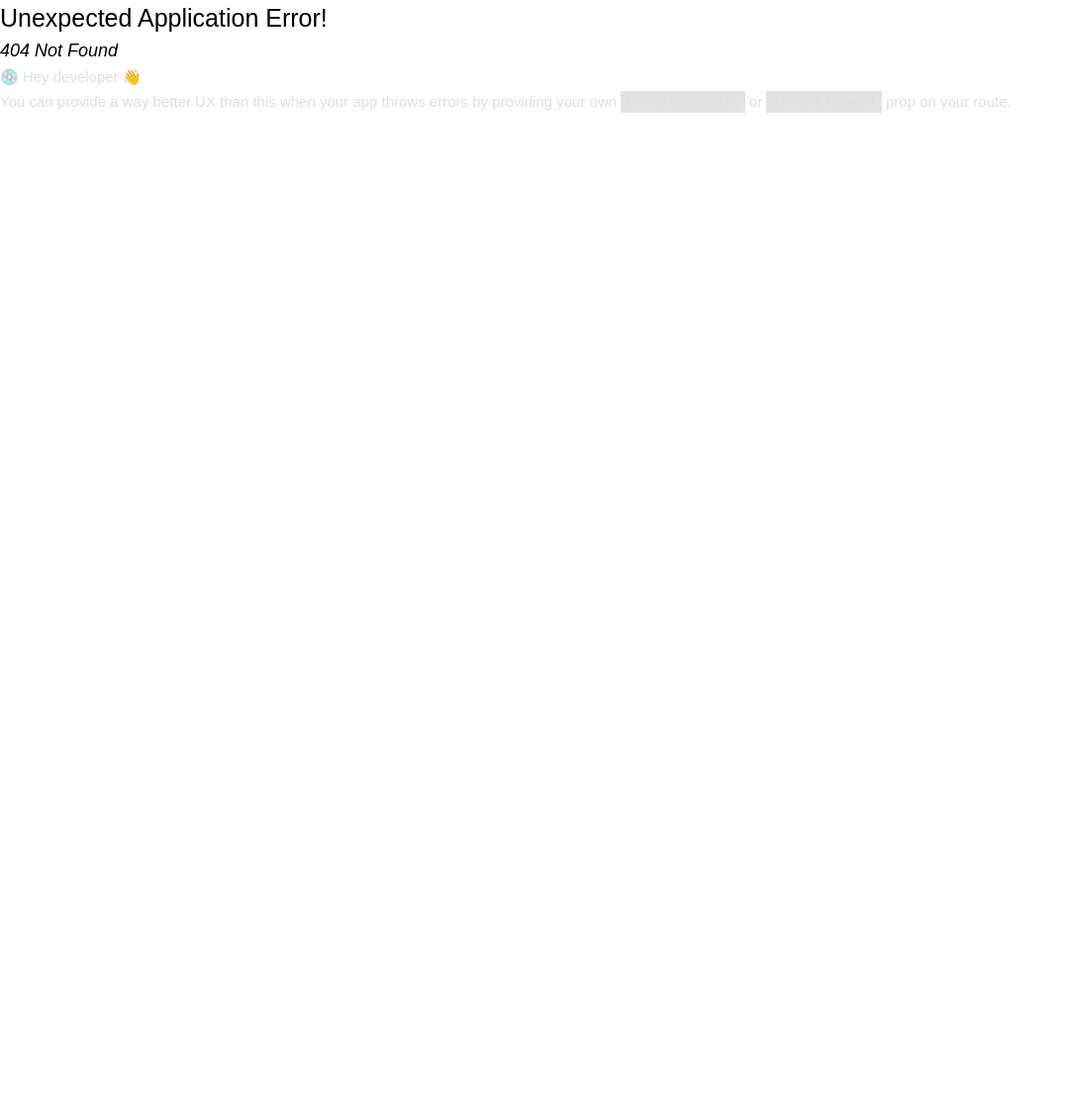
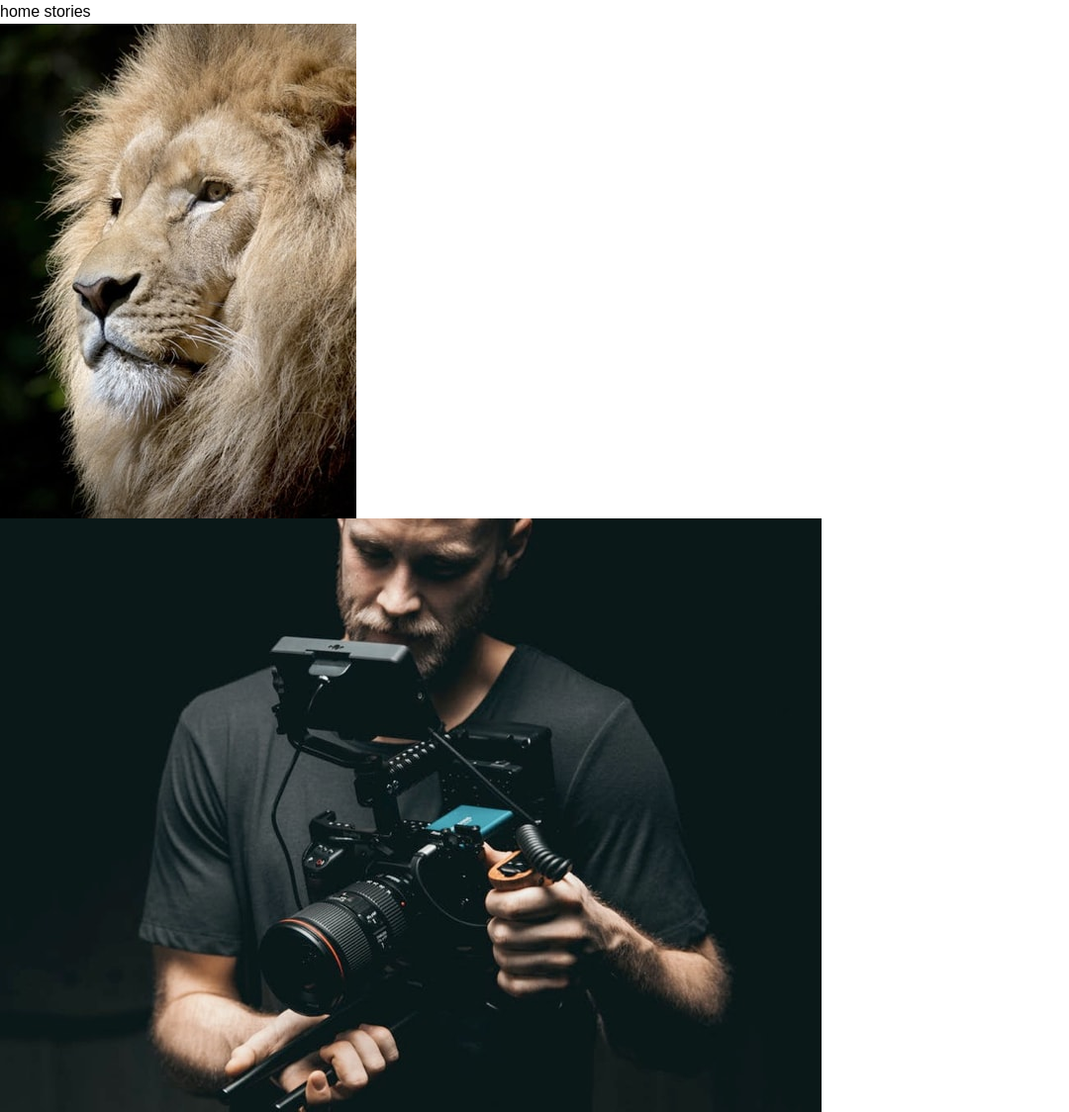
Before and after one commit to Kasim-Ke/023_photo-multp, a React (Vite) app: page /home in a window 1280 px wide. Before the commit this address had no page. Shown: the whole page at 99% size, without its empty margins (0-1080 px from the left). Before the commit the page ends 800 px from the top, so only its background shows below. Built offline with nearby package versions, Linux system fonts and the light colour scheme.

Commit message:
save prohects 001

```diff
--- a/src/App.jsx
+++ b/src/App.jsx
@@ -1,10 +1,11 @@
-import { Home_Hero } from "./components/Home_Hero";
+import { Home } from "./components/Home";
+
 //import { Navbar } from "./components/Navbar";
 
 function App() {
   return (
     <>
-      <Home_Hero />
+      <Home />
     </>
   );
 }
--- /dev/null
+++ b/src/components/Home.jsx
@@ -0,0 +1,13 @@
+import { Home_Hero } from "./Home_Hero";
+import { Home_Hero_Footer } from "./Home_Hero_Footer";
+import { Navbar } from "./Navbar";
+
+export const Home = () => {
+  return (
+    <div>
+      <Navbar />
+      <Home_Hero />
+      <Home_Hero_Footer />
+    </div>
+  );
+};
--- a/src/components/Home_Hero.jsx
+++ b/src/components/Home_Hero.jsx
@@ -1,10 +1,8 @@
 import image2 from "../images/stories/desktop/king-on-africa.jpg";
-import { Navbar } from "./Navbar";
 
 export const Home_Hero = () => {
   return (
     <div>
-      <Navbar />
       <img src={image2} alt="" />
     </div>
   );
--- /dev/null
+++ b/src/components/Home_Hero_Footer.jsx
@@ -0,0 +1,9 @@
+import img2 from "../images/home/desktop/designed-for-everyone.jpg";
+
+export const Home_Hero_Footer = () => {
+  return (
+    <div>
+      <img src={img2} alt="" />
+    </div>
+  );
+};
--- a/src/components/Navbar.jsx
+++ b/src/components/Navbar.jsx
@@ -2,9 +2,7 @@ import { Link } from "react-router-dom";
 export const Navbar = () => {
   return (
     <div className="">
-      <Link to="/">Home</Link>
-
-      <Link to="/home_hero">home </Link>
+      <Link to="/home">home </Link>
       <Link to="/stories_hero">stories</Link>
     </div>
   );
--- a/src/main.jsx
+++ b/src/main.jsx
@@ -3,12 +3,12 @@ import { createRoot } from "react-dom/client";
 import App from "./App.jsx";
 import "./index.css";
 import { createBrowserRouter, RouterProvider } from "react-router-dom";
-import { Home_Hero } from "./components/Home_Hero.jsx";
+import { Home } from "./components/Home.jsx";
 import { Stories_Hero } from "./components/Stories_Hero.jsx";
 
 const router = createBrowserRouter([
   { path: "/023_photo-multp/", element: <App /> },
-  { path: "/home_hero", element: <Home_Hero /> },
+  { path: "/home", element: <Home /> },
   { path: "/stories_hero", element: <Stories_Hero /> },
 ]);
 
```
